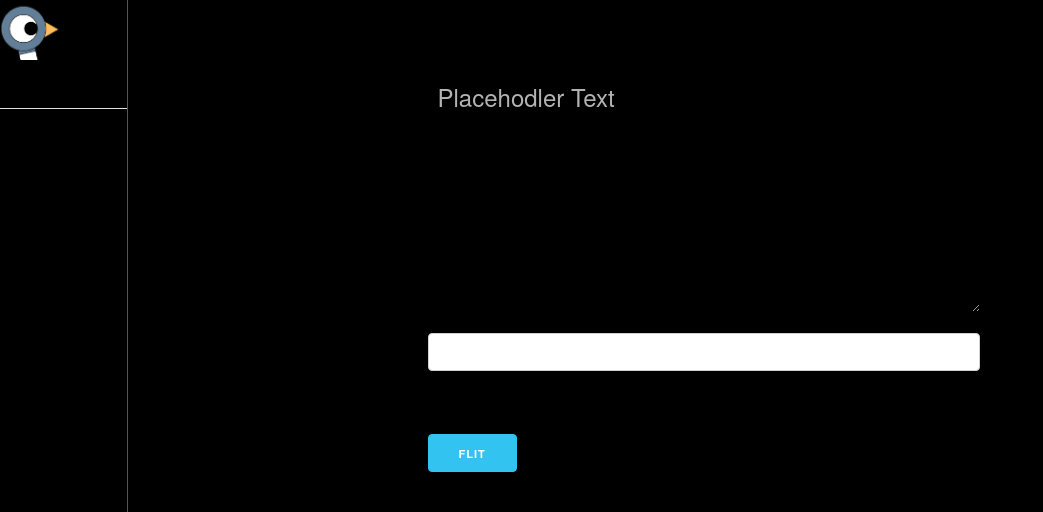
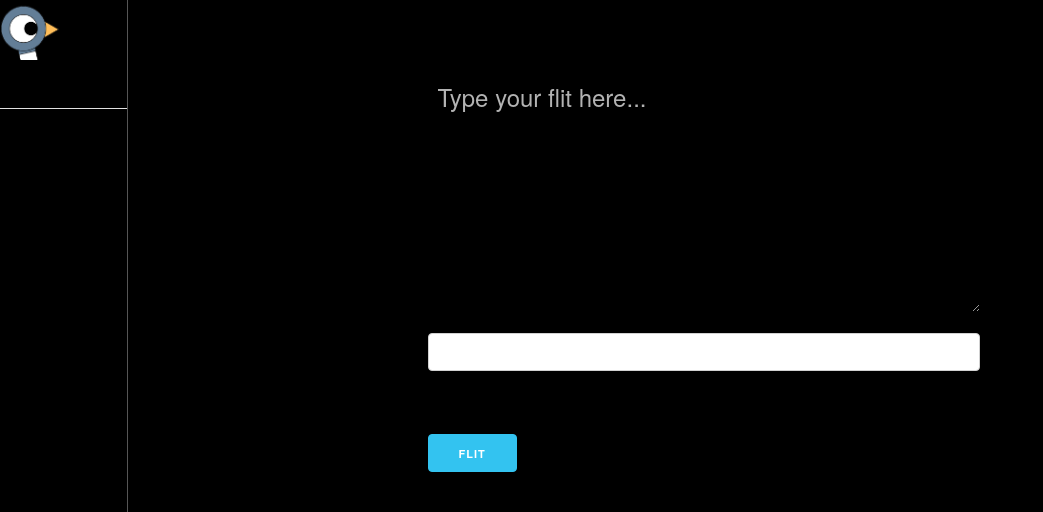
Before and after one commit to muddi900/Tweetor, a Flask app: page / in a window 1280 px wide. Shown: the top 512 px of the page, without its empty margins (0-1043 px from the left). Run offline with Flask 3, Linux system fonts and the light colour scheme; the visitor is signed in with stand-in values (Sample User, id 1); data comes from the database, SQL or seed files in the repository; data that the repository does not hold is empty; some libraries are stand-ins or nearby versions.

Commit message:
Bug fixed

```diff
--- a/templates/home.html
+++ b/templates/home.html
@@ -15,7 +15,7 @@
         <input type="hidden" name="template_id" id="template_id">
         <div class="row">
           <div class="twelve columns">
-            <textarea name="content" autocomplete="off" id="field" role="textbox" aria-multiline="true" aria-labelledby="txtboxMultilineLabel" aria-required="true" class="flit-content-input u-full-width" placeholder="Placehodler Text"></textarea>
+            <textarea name="content" autocomplete="off" id="field" role="textbox" aria-multiline="true" aria-labelledby="txtboxMultilineLabel" aria-required="true" class="flit-content-input u-full-width" placeholder="Type your flit here..."></textarea>
             <input type="text" name="hashtag" autocomplete="off" id="hashtag" class="u-full-width" placeholder="Hashtag">
           </div>
         </div>
```
